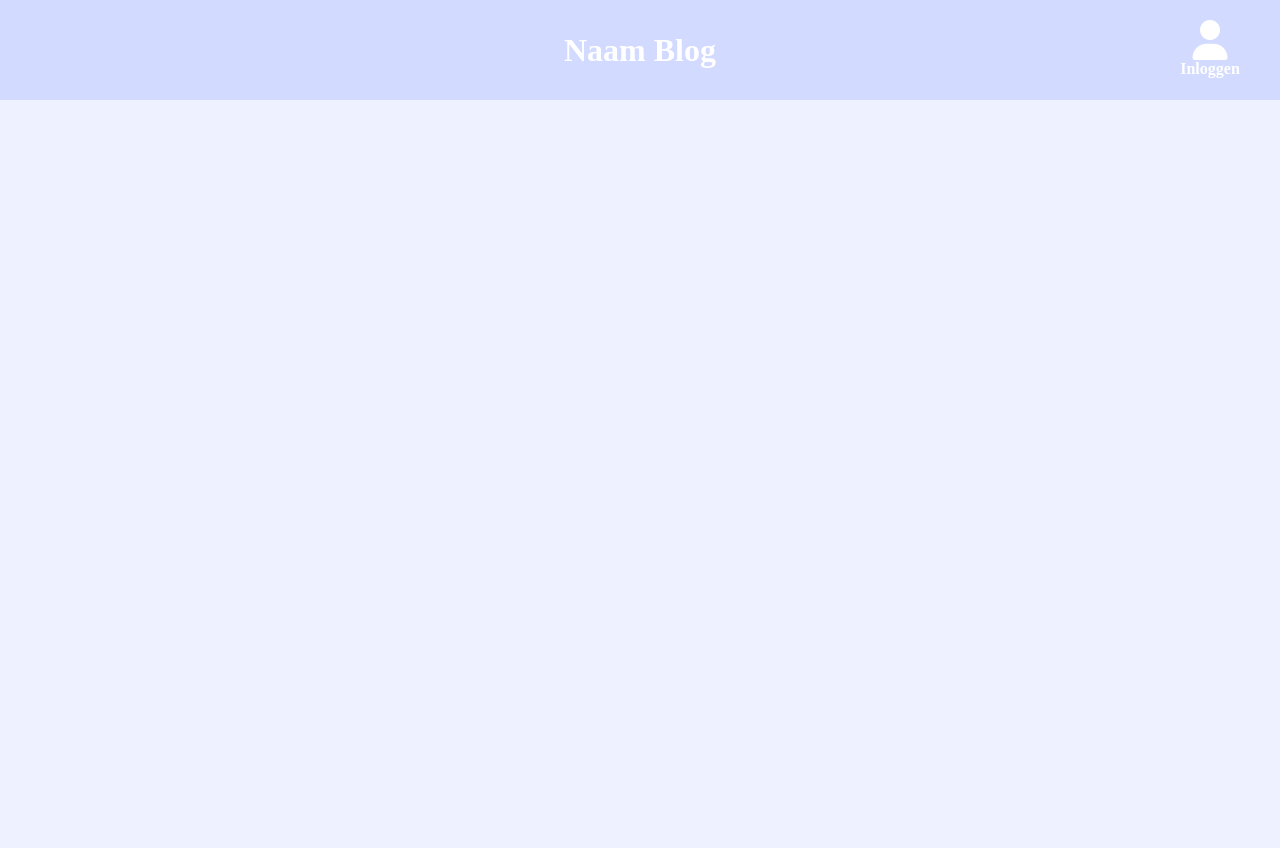
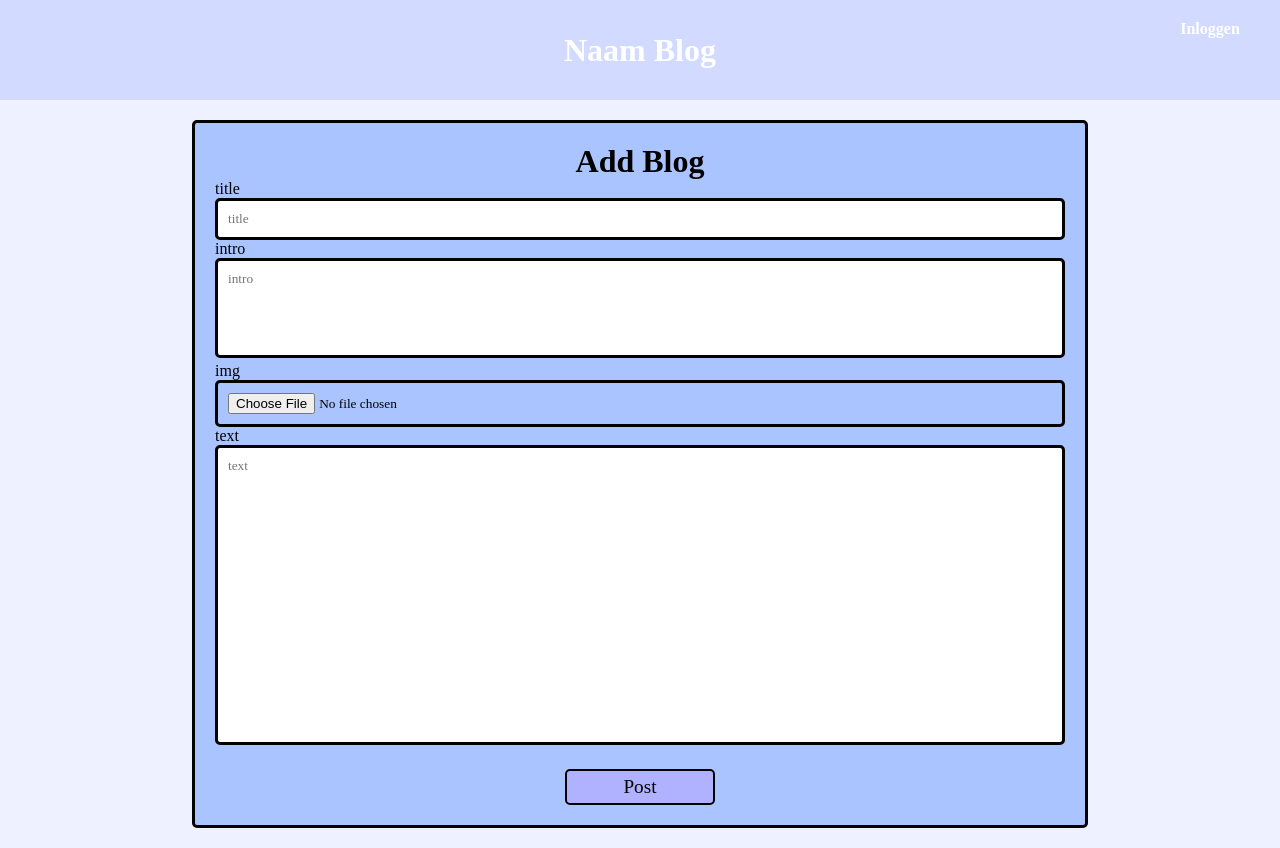
Before and after one commit to RvSpijker/Blog, a PHP site: page /addblog.php in a window 1280 px wide. Before the commit the page ends 100 px from the top, so only its background shows below. Run offline with PHP 8.4, Linux system fonts and the light colour scheme; the visitor is signed in with stand-in values (Sample User, id 1); tables that the repository leaves empty or names only in its code hold one stand-in row (values such as "Sample post"); some libraries are stand-ins or nearby versions; some web fonts are replaced.

Commit message:
commnets

```diff
--- a/addblog.php
+++ b/addblog.php
@@ -1,3 +1,32 @@
 <?php
     include 'src/includes/header.php'
 ?>
+<main>
+    <form class="b-inlogform" action="src/formhandlers/addblog.php" method="POST" enctype="multipart/form-data">
+        <h1 class="b-formtitle">Add Blog</h1>
+        <div class="b-inputdiv">
+            <label for="title">title</label><br>
+            <input class="b-input" type="text" id="title" name="title" placeholder="title"/>
+        </div>
+        <div class="b-inputdiv">
+            <label for="intro">intro</label><br>
+            <textarea class="b-inputintro" type="text" id="intro" name="intro" placeholder="intro"></textarea>
+        </div>
+        <div class="b-inputdiv">
+            <label for="img">img</label><br>
+            <input class="b-input" type="file" id="img" name="uploadfile" placeholder="img"/>
+        </div>
+        <div class="b-inputdiv">
+            <label for="text">text</label><br>
+            <textarea class="b-inputtext" type="text" id="text" name="text" placeholder="text"></textarea>
+        </div>
+        <button class="b-formbutton" type="submit">Post</button>
+    </form>
+</main>
+</body>
+</html>
+<!-- $dbconnect = new dbconnection();
+$sql = "SELECT * FROM users WHERE id = '$user_id'";
+$query = $dbconnect -> prepare($sql);
+$query -> execute() ;
+$recset = $query -> fetchAll(PDO::FETCH_ASSOC); -->
--- a/css/style.css
+++ b/css/style.css
@@ -8,7 +8,10 @@
     padding: 0;
     box-sizing: border-box;
     font-family: MyWebFont;
+    text-decoration: none;
 }
+
+/*============================= colors =============================*/
 
 :root {
     --clr-main:#B1B2FF;
@@ -38,12 +41,19 @@
     --clr-bg:#BCEEDE;
 } */
 
+/*============================= # =============================*/
+
 body {
     background-color: var(--clr-bg);
 }
 
+main {
+}
+
+/*============================= header =============================*/
+
 header {
-        position: absolute;
+    position: ;
     width: 100vw;
     max-width:100%;
     height: 100px;
@@ -53,10 +63,6 @@ header {
     padding-left: 20px;
     padding-right: 20px;
     background-image: -moz-linear-gradient(var(--clr-bg), var(--clr-main));
-}
-
-main {
-    margin-top: 100px;
 }
 
 .a-title {
@@ -106,6 +112,8 @@ main {
     text-decoration: underline;
 }
 
+/*============================= grid =============================*/
+
 .item1 { grid-area: main; }
 .item2 { grid-area: sec; }
 .item3 { grid-area: sec2; }
@@ -117,12 +125,14 @@ main {
     'main sec'
     'main sec2'
     'main btn';
-    grid-template-rows: auto auto 5%;
-    grid-template-columns: auto 33%;
+    grid-template-rows: 45% 45% 5%;
+    grid-template-columns: 66% 33%;
     gap: 20px;
     padding: 20px;
     height: 1000px;
 }
+
+/*============================= index =============================*/
 
 .mainblog {
     background-color: var(--clr-main);
@@ -143,14 +153,14 @@ main {
 }
 
 .blogimg {
-    width: 100%;
     height: 400px;
     object-fit: cover;
+    width: 100%;
 }
 
-/* .blogtxt {
-
-} */
+.blogtxt {
+    word-wrap: break-word;
+}
 
 .secblog {
     position: relative;
@@ -166,6 +176,7 @@ main {
     line-height: 60px;
     width: 100%;
     text-align: center;
+    word-wrap: break-word;
 }
 .secblogimg {
     object-fit: cover;
@@ -182,6 +193,8 @@ main {
     text-decoration: underline;
 }
 
+/*============================= bloglist =============================*/
+
 .grid-container2 {
     display: grid;
     grid-template-rows: auto auto auto;
@@ -196,7 +209,7 @@ main {
     width: 30%;
     margin: auto;
     border: solid;
-    margin-top: 120px;
+    margin-top: 20px;
     border-radius: 5px;
     padding: 20px;
     background-color: var(--clr-sec);
@@ -236,3 +249,132 @@ main {
 .inputdiv {
     margin-top: 20px;
 }
+
+/*============================= addblog =============================*/
+
+.b-inlogform {
+    width: 70%;
+    margin: auto;
+    border: solid;
+    margin-top: 20px;
+    border-radius: 5px;
+    padding: 20px;
+    background-color: var(--clr-sec);
+    margin-bottom: 20px;
+}
+
+.b-formtitle {
+    width: 100%;
+    text-align: center;
+}
+
+.b-registerlink {
+    width: 100%;
+    text-align: center;
+}
+
+.b-input {
+    padding: 10px;
+    width: 100%;
+    border-radius: 5px;
+    border: solid;
+}
+
+.b-inputintro {
+    padding: 10px;
+    width: 100%;
+    border-radius: 5px;
+    border: solid;
+    height: 100px;
+    resize: none;
+}
+
+.b-inputtext {
+    padding: 10px;
+    width: 100%;
+    border-radius: 5px;
+    border: solid;
+    height: 300px;
+    resize: none;
+}
+
+.b-formbutton {
+    display: block;
+    margin: auto;
+    margin-top: 20px;
+    width: 150px;
+    padding: 5px;
+    justify-content: center;
+    background-color: var(--clr-main);
+    border: solid black 2px;
+    border-radius: 5px;
+    font-size: larger;
+}
+
+/*============================= bigblog =============================*/
+
+.bigmainblog {
+    background-color: var(--clr-main);
+    color: white;
+    padding: 20px;
+    margin: 20px;
+}
+
+.bigblogtitle {
+    width: 100%;
+    text-align: center;
+    margin: auto;
+}
+
+.bigblogintro {
+    text-align: center;
+    margin: auto;
+    margin: 10px;
+}
+
+.bigblogimg {
+    height: 400px;
+    object-fit: contain;
+    width: 100%;
+}
+
+.bigblogtxt {
+    word-wrap: break-word;
+}
+
+/*============================= Commnets =============================*/
+
+.commentdiv {
+    display: inline-block;
+    margin: 20px;
+    box-sizing: content-box;
+    border-radius: 35px;
+    height: 70px;
+    background-color: var(--clr-bg);
+    width: auto;
+    color: black;
+    height: fit-content;
+    max-width: 70vw;
+}
+
+.commentimg {
+    width: 70px;
+    height: 70px;
+    border-radius: 100px;
+    float: left;
+}
+
+.username {
+    margin-top: 5px;
+    margin-left: 80px;
+    margin-right: 20px;
+    font-size: 25px;
+}
+
+.commenttext {
+    margin-left: 80px;
+    margin-top: 10px;
+    margin-right: 20px;
+    font-size: 20px;
+    word-wrap: break-word;
+}
--- a/src/includes/header.php
+++ b/src/includes/header.php
@@ -5,16 +5,17 @@ require 'src/dbconnect/dbconnect.php';
 
 //user id krijgen
 getLoggedInUserID();
-$user_id = $_SESSION['user_id'];
-
+if (isset($_SESSION['user_id'])) {
+    $user_id = $_SESSION['user_id'];
+} else {
+    $user_id = 0;
+}
 
 $dbconnect = new dbconnection();
 $sql = "SELECT * FROM users WHERE id = '$user_id'";
 $query = $dbconnect -> prepare($sql);
 $query -> execute() ;
 $recset = $query -> fetchAll(PDO::FETCH_ASSOC);
-
-print_r($recset);
 ?>
 <!DOCTYPE html>
 <html lang="en">
@@ -25,7 +26,7 @@ print_r($recset);
 
     <link rel="stylesheet" href="css/style.css">
     <link rel="shortcut icon" href="img/favicon2.gif" type="image/x-icon">
-    <script src="https://kit.fontawesome.com/ded3297a45.js" crossorigin="anonymous"></script>
+    <!-- <script src="https://kit.fontawesome.com/ded3297a45.js" crossorigin="anonymous"></script> -->
 </head>
 <body>
     <header>
@@ -38,12 +39,15 @@ print_r($recset);
                 <h3 class="login">Inloggen</h3>
             </div>
         </a>
-<?php if($recset[0]['admin'] == 1) { ?>
-        <a href="#">
+<?php
+    if ($recset == true) {
+    if($recset[0]['admin'] == 1) {
+?>
+        <a href="addblog.php">
             <div class="blogdiv logindiv">
                 <i class="user fa-solid fa-circle-plus"></i>
                 <h3 class="login">Add Blog</h3>
             </div>
         </a>
-<?php } ?>
+<?php } } ?>
     </header>
```
Also changed, not shown: bigblog.php (added, +33 -0 lines), bloglist.php (+13 -13 lines), index.php (+21 -23 lines), register.php (+2 -10 lines), src/formhandlers/addblog.php (added, +37 -0 lines), src/formhandlers/register.php (+5 -7 lines), img/blogimg/Schermafbeelding 2023-04-12 153706.png (added), img/blogimg/Schermafbeelding 2023-04-19 121259.png (added), img/blogimg/Schermafbeelding 2023-04-20 114204.png (added), img/blogimg/Schermafbeelding 2023-04-20 115956.png (added), img/blogimg/Schermafbeelding 2023-05-31 160817.png (added), img/blogimg/Schermafbeelding 2023-06-19 131522.png (added), img/blogimg/afbeelding-removebg-preview(4).png (added), img/blogimg/computer.png (added), 3 more files. Lines whose indentation alone changed are shown as unchanged.
